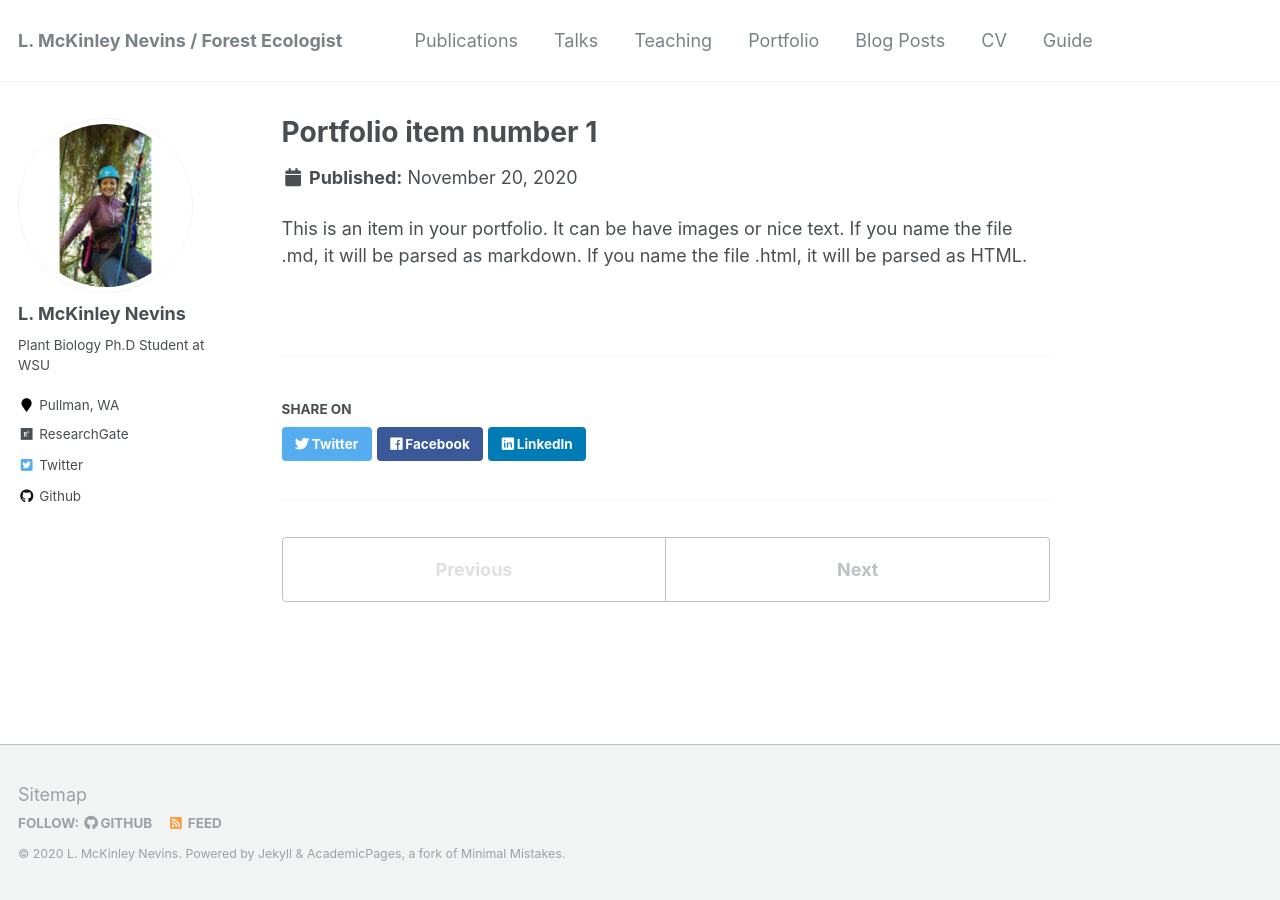
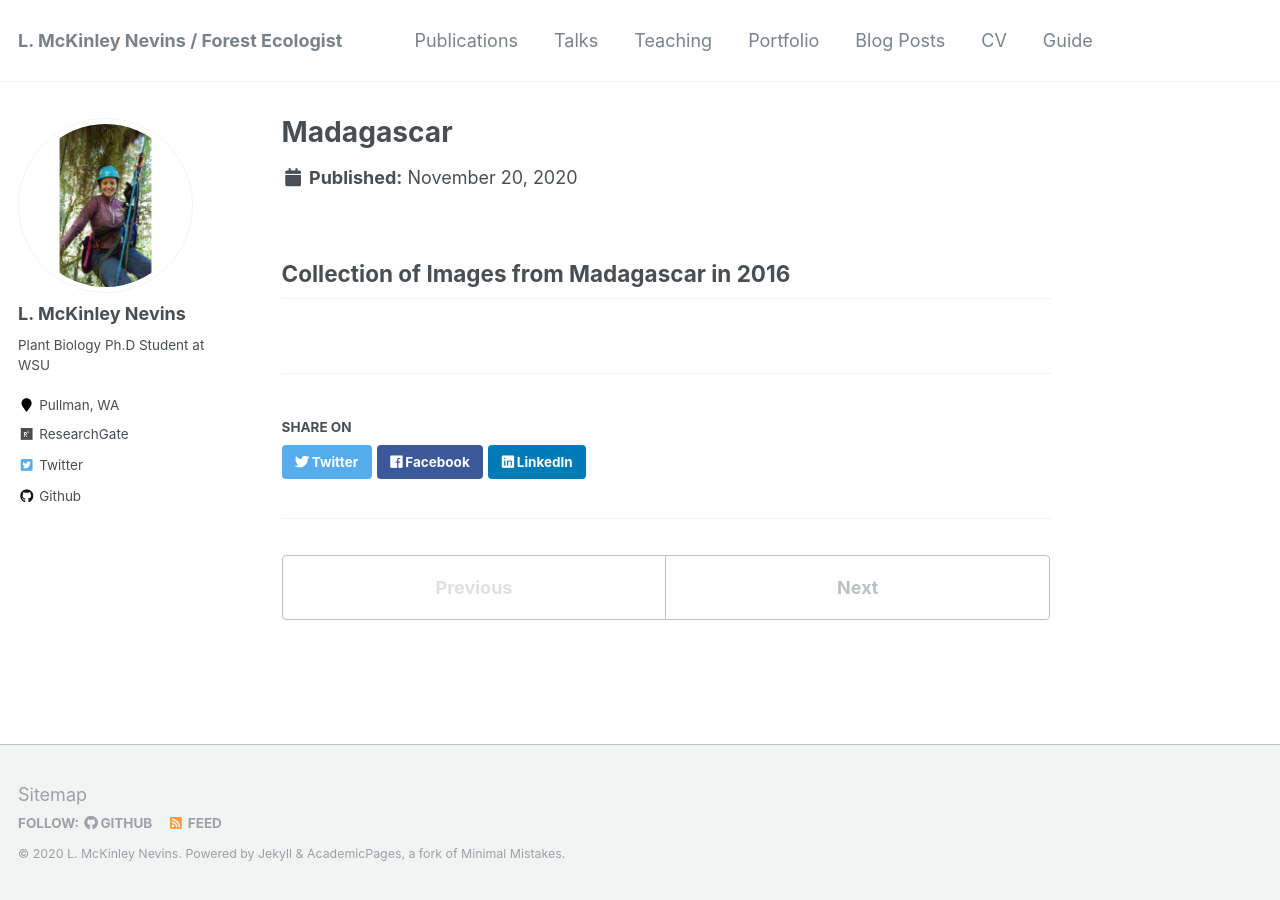
Before and after one commit to lmnevins/lmnevins.github.io, a Jekyll site: the page built from _portfolio/portfolio-1.md, in a window 1280 px wide. Built offline with Jekyll 4.4.1, drawn with Linux system fonts in a browser that asks for light colours.

Commit message:
Base structure of portfolio item

```diff
--- a/_portfolio/portfolio-1.md
+++ b/_portfolio/portfolio-1.md
@@ -1,7 +1,7 @@
 ---
-title: "Portfolio item number 1"
-excerpt: "Short description of portfolio item number 1<br/><img src='/images/500x300.png'>"
+title: "Madagascar"
+excerpt: "Chameleon Caluma spp.<br/><img src='/images/500x300.png'>"
 collection: portfolio
 ---
 
-This is an item in your portfolio. It can be have images or nice text. If you name the file .md, it will be parsed as markdown. If you name the file .html, it will be parsed as HTML.
+## Collection of Images from Madagascar in 2016
```
